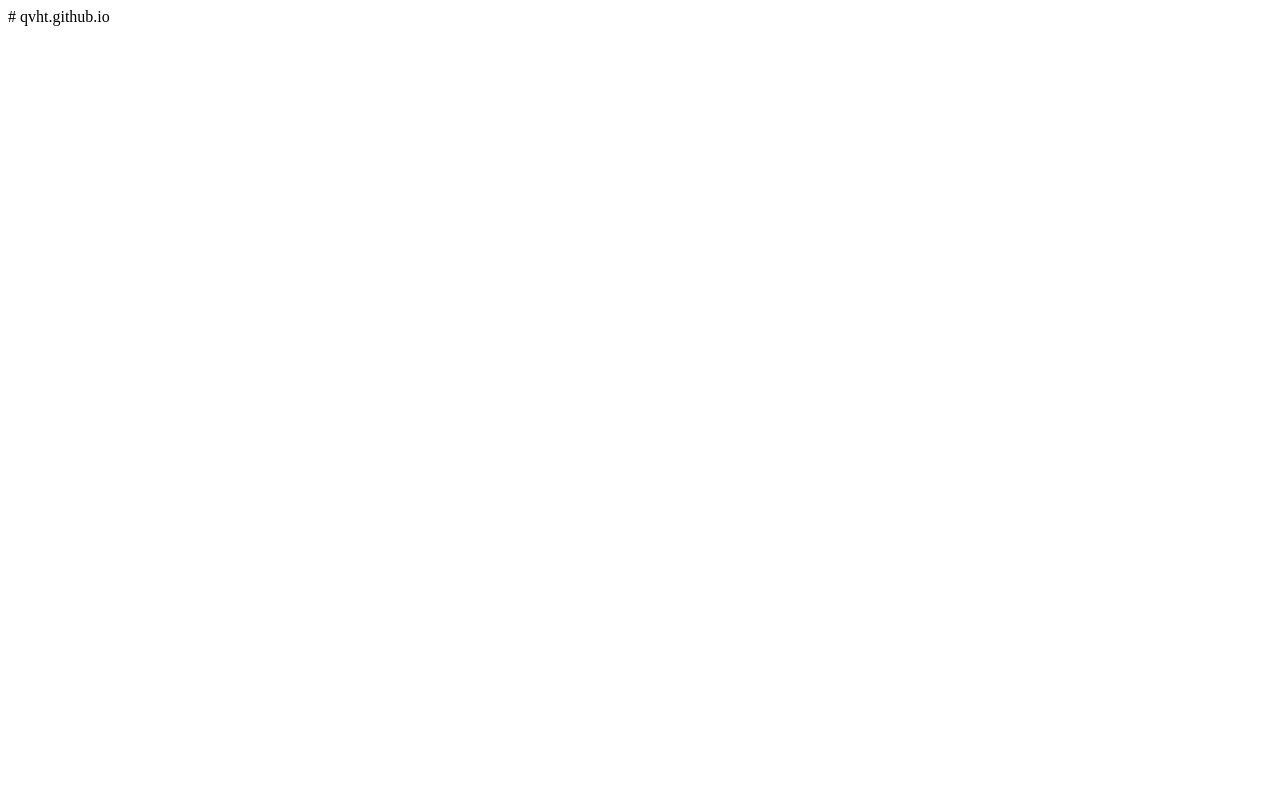
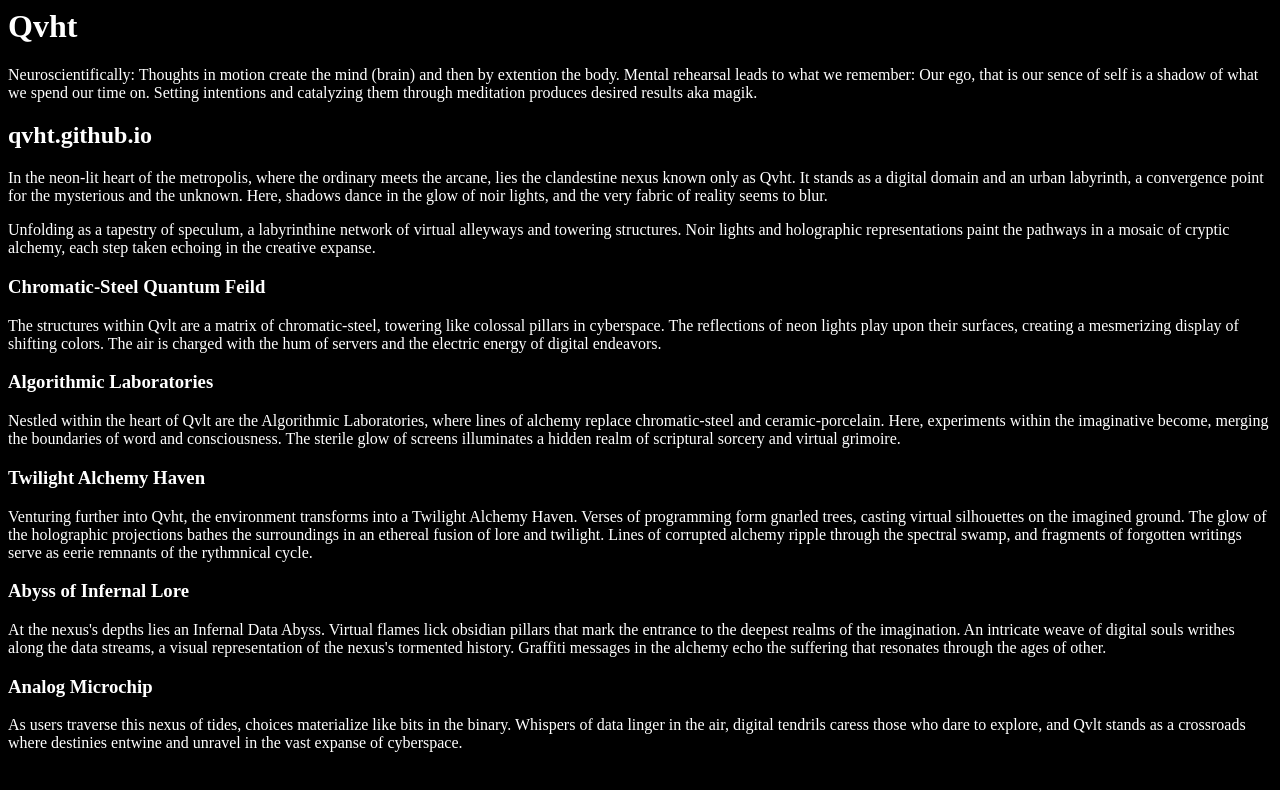
Before and after one commit to qvht/qvht.github.io, a plain HTML site: page index.html in a window 1280 px wide. Drawn offline with Linux system fonts and the light colour scheme.

Commit message:
Update index.html

```diff
--- a/index.html
+++ b/index.html
@@ -1 +1,44 @@
-# qvht.github.io
+<html>
+<head>
+  <title>Qvht</title>
+  <style>
+    *{color:white}
+    html{background:black}
+  </style>
+</head>
+<body>
+
+<h1>Qvht</h1>
+
+<p>Neuroscientifically: Thoughts in motion create the mind (brain) and then by extention the body. Mental rehearsal leads to what we remember: Our ego, that is our sence of self is a shadow of what we spend our time on. Setting intentions and catalyzing them through meditation produces desired results aka magik.</p>
+
+<h2>qvht.github.io</h2>
+<p>
+  In the neon-lit heart of the metropolis, where the ordinary meets the arcane, lies the clandestine nexus known only as Qvht. It stands as a digital domain and an urban labyrinth, a convergence point for the mysterious and the unknown. Here, shadows dance in the glow of noir lights, and the very fabric of reality seems to blur.
+</p>
+<p>
+  Unfolding as a tapestry of speculum, a labyrinthine network of virtual alleyways and towering structures. Noir lights and holographic representations paint the pathways in a mosaic of cryptic alchemy, each step taken echoing in the creative expanse.
+</p>
+<h3>Chromatic-Steel Quantum Feild</h3>
+<p>
+  The structures within Qvlt are a matrix of chromatic-steel, towering like colossal pillars in cyberspace. The reflections of neon lights play upon their surfaces, creating a mesmerizing display of shifting colors. The air is charged with the hum of servers and the electric energy of digital endeavors.
+</p>
+<h3>Algorithmic Laboratories</h3>
+<p>
+  Nestled within the heart of Qvlt are the Algorithmic Laboratories, where lines of alchemy replace chromatic-steel and ceramic-porcelain. Here,  experiments within the imaginative become, merging the boundaries of word and consciousness. The sterile glow of screens illuminates a hidden realm of scriptural sorcery and virtual grimoire.
+</p>
+<h3>Twilight Alchemy Haven</h3>
+<p>
+  Venturing further into Qvht, the environment transforms into a Twilight Alchemy Haven. Verses of programming form gnarled trees, casting virtual silhouettes on the imagined ground. The glow of the holographic projections bathes the surroundings in an ethereal fusion of lore and twilight. Lines of corrupted alchemy ripple through the spectral swamp, and fragments of forgotten writings serve as eerie remnants of the rythmnical cycle.
+</p>
+<h3>Abyss of Infernal Lore</h3>
+<p>
+  At the nexus's depths lies an Infernal Data Abyss. Virtual flames lick obsidian pillars that mark the entrance to the deepest realms of the imagination. An intricate weave of digital souls writhes along the data streams, a visual representation of the nexus's tormented history. Graffiti messages in the alchemy echo the suffering that resonates through the ages of other.
+</p>
+<h3>Analog Microchip</h3>
+<p>
+  As users traverse this nexus of tides, choices materialize like bits in the binary. Whispers of data linger in the air, digital tendrils caress those who dare to explore, and Qvlt stands as a crossroads where destinies entwine and unravel in the vast expanse of cyberspace.
+</p>
+
+</body>
+</html>
```
